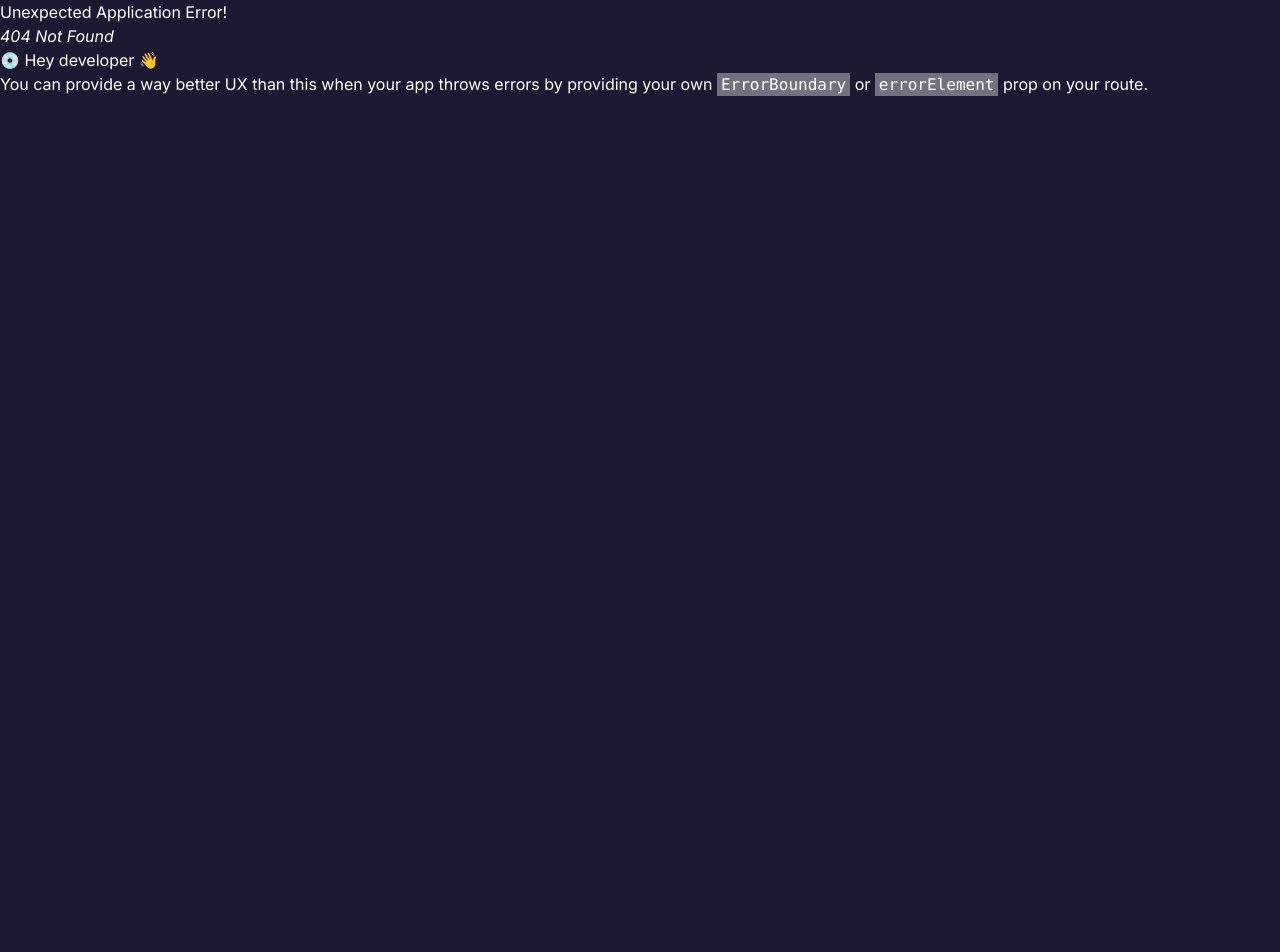
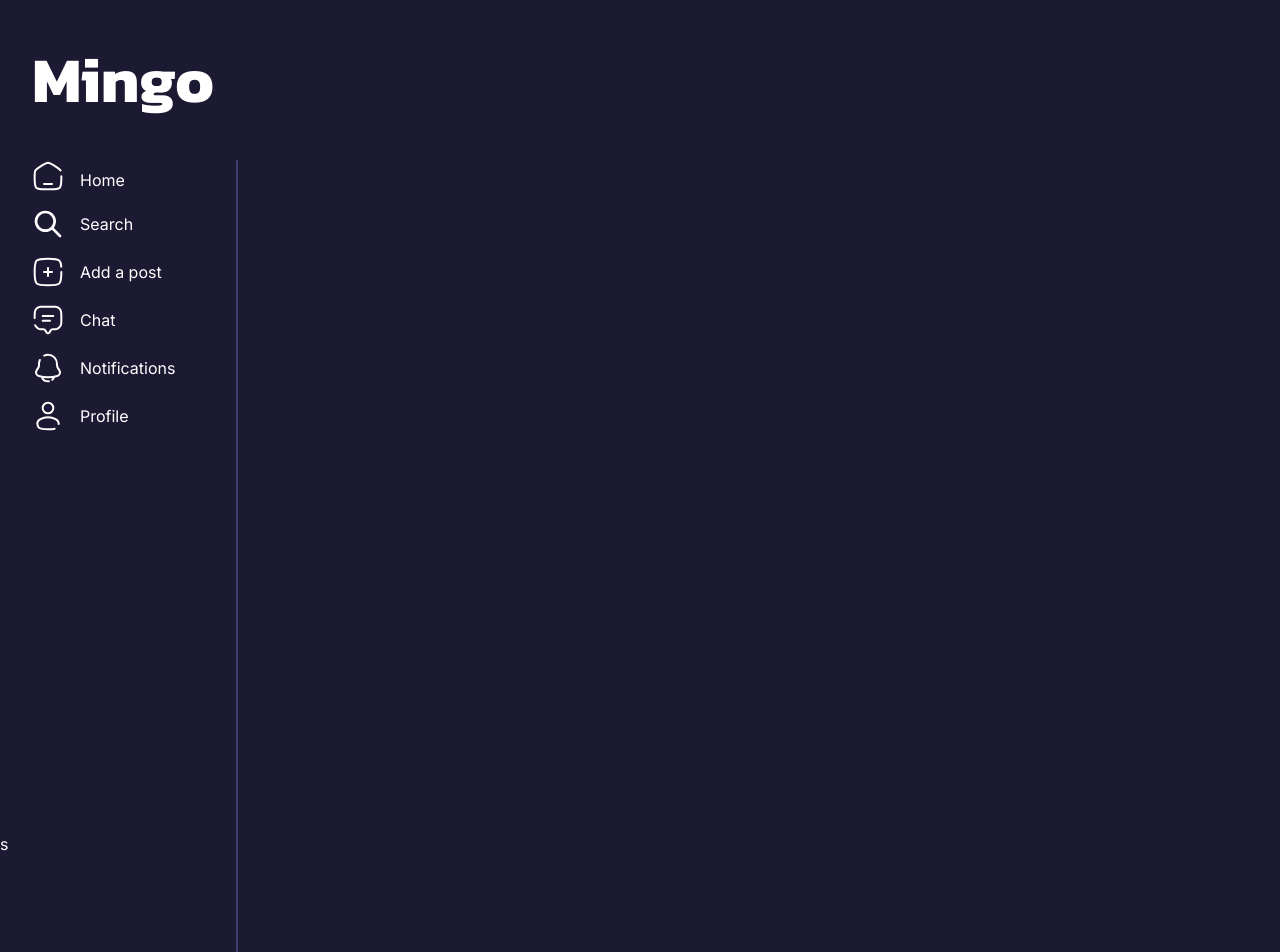
Before and after one commit to WildCodeSchool/2024-12-orleans-cda-project3-team-c, a React (Vite) app in the folder packages/frontend/web/: page /parameters in a window 1280 px wide. Before the commit this address had no page. Shown: the top 952 px of the page. Before the commit the page ends 800 px from the top, so only its background shows below. Built offline with nearby package versions, Linux system fonts and the light colour scheme.

Commit message:
modif profile

```diff
--- a/packages/frontend/web/src/components/profile-own.tsx
+++ b/packages/frontend/web/src/components/profile-own.tsx
@@ -1,3 +1,6 @@
+import { Link } from 'react-router-dom';
+
+import menu from '../assets/icons/menu-square-white.svg';
 import user from '../assets/pictures/users/user.png';
 
 export default function ProfileOwn() {
@@ -32,6 +35,10 @@ export default function ProfileOwn() {
             }
           </p>
         </div>
+
+        <Link className='ml-auto' to='/'>
+          <img className='size-[32px]' src={menu} alt='Menu' />
+        </Link>
       </div>
 
       <section className='mt-[8px] flex flex-wrap justify-center'>
--- /dev/null
+++ b/packages/frontend/web/src/pages/parameters.tsx
@@ -0,0 +1,10 @@
+import NavBar from '@/components/navbar';
+
+export default function Parameters() {
+  return (
+    <>
+      <NavBar />
+      <p>{'s'}</p>
+    </>
+  );
+}
--- a/packages/frontend/web/src/router.tsx
+++ b/packages/frontend/web/src/router.tsx
@@ -2,6 +2,7 @@ import { createBrowserRouter } from 'react-router-dom';
 
 import App from './app';
 import NotFound from './pages/notfound';
+import Parameters from './pages/parameters';
 // import Search from './search';
 // import Add from './add';
 // import Chat from './chat';
@@ -32,6 +33,10 @@ const router = createBrowserRouter([
   //   element: <Notifications />,
   // },
   {
+    path: '/parameters',
+    element: <Parameters />,
+  },
+  {
     path: '/profile',
     element: <Profile />,
   },
```
